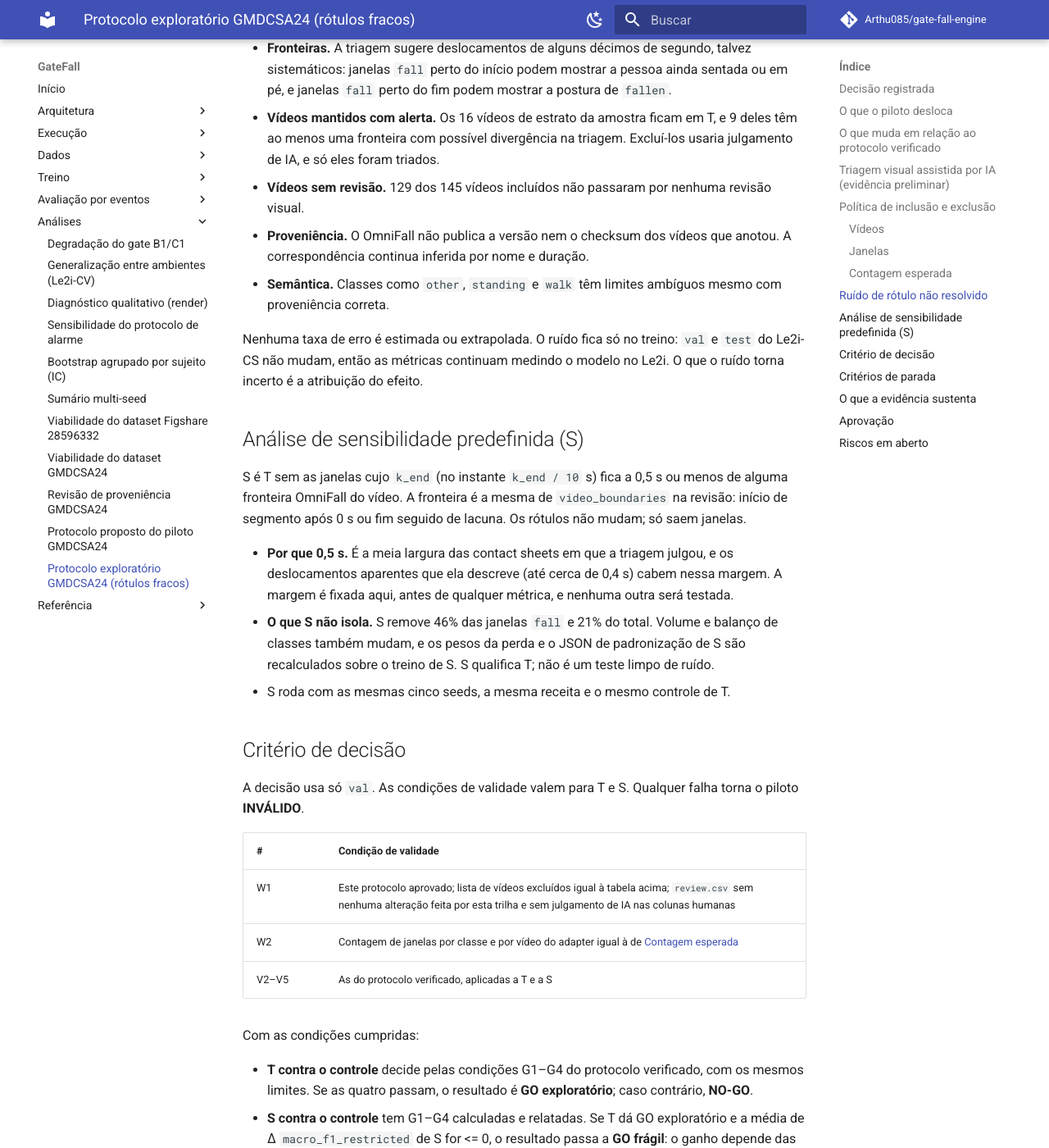
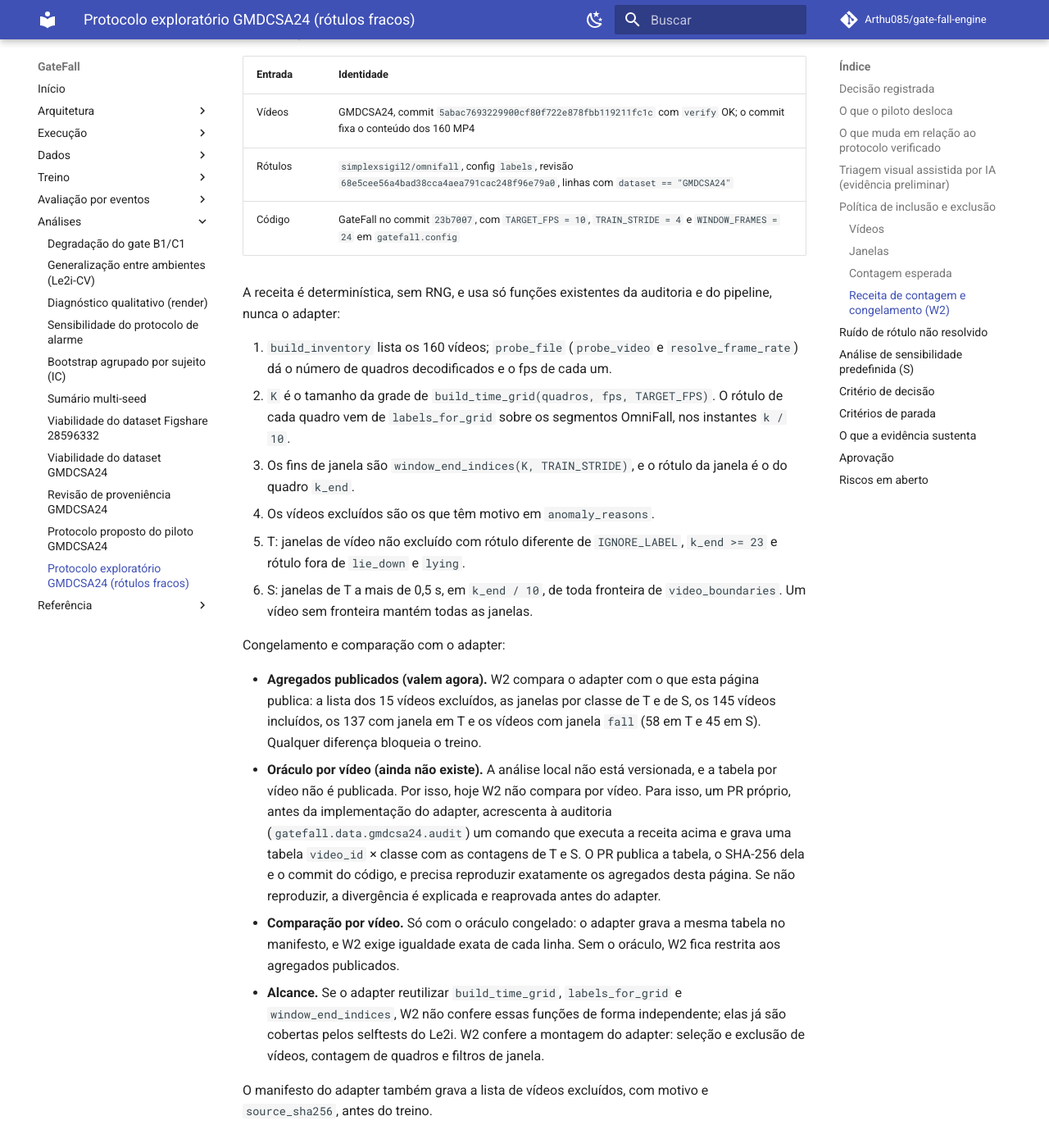
Before and after one commit to Arthu085/gate-fall-engine, an MkDocs documentation site: the page built from docs/analysis/gmdcsa24-weak-label-protocol.md, in a window 1280 px wide and 1400 px high, scrolled down 6635 px. Shown: the whole window at 82% size. Built offline with MkDocs 1.6.1 and Material for MkDocs 9.7.7, drawn with Linux system fonts in a browser that asks for light colours; comment, search, counter and statistics services are not loaded; some of the changed text lies outside the part shown.

Commit message:
docs(analysis): clarify gmdcsa24 weak-label margin, S and W2
Co-Authored-By: Claude <noreply@anthropic.com>

```diff
--- a/docs/analysis/gmdcsa24-weak-label-protocol.md
+++ b/docs/analysis/gmdcsa24-weak-label-protocol.md
@@ -109,8 +109,9 @@ O padrão descrito pela triagem, ainda como hipótese, é este: inícios de
 `fall` marcados antes de o movimento ficar visível (até cerca de 0,4 s) e
 fins de `fall`, `sit_down` e `lie_down` marcados depois de a postura final
 aparecer. Se for real, é ruído de fronteira de alguns décimos de segundo,
-concentrado perto das transições. É isso que a
-[análise de sensibilidade](#analise-de-sensibilidade-predefinida-s) testa.
+concentrado perto das transições. Essa hipótese motivou a
+[análise de sensibilidade](#analise-de-sensibilidade-predefinida-s) e
+informou a margem dela. S não isola esse ruído.
 
 Regras para essa evidência:
 
@@ -119,8 +120,10 @@ Regras para essa evidência:
   `reviewer`, `reviewed_at`, `notes`) é preenchida ou pré-preenchida com a
   triagem, e nenhum caso conta como `confirmed`, `discrepancy` ou `excluded`
   por causa dela.
-- A triagem não entra na política de exclusão, nas condições de validade, no
-  critério de decisão nem na escolha de qualquer parâmetro.
+- A triagem não entra na exclusão de vídeos, nas regras de janela de T, nas
+  condições de validade nem no critério de decisão. A única influência dela
+  num parâmetro é a margem de 0,5 s de S, escolhida depois da triagem e
+  declarada em [S](#analise-de-sensibilidade-predefinida-s).
 - O relatório fica só na máquina local, em
   `data/scratch/gmdcsa24/provenance/gmdcsa24_relatorio_triagem_visual_ia.md`
   (ignorado pelo Git), com SHA-256
@@ -131,8 +134,9 @@ Regras para essa evidência:
 Os rótulos OmniFall pinados entram como estão: **sem reetiquetar, deslocar
 instantes, cortar ou mesclar segmentos**. Onde há anomalia documentada, sai o
 vídeo inteiro; nada é corrigido. Toda regra é recalculada pelo código
-existente a partir do clone pinado e do OmniFall pinado. Nenhuma usa a
-triagem por IA, métrica de modelo ou julgamento caso a caso.
+existente a partir do clone pinado e do OmniFall pinado. Nenhuma regra de
+vídeo ou de janela de T usa a triagem por IA, métrica de modelo ou julgamento
+caso a caso. A margem de S é a exceção declarada: a triagem a informou.
 
 ### Vídeos
 
@@ -154,7 +158,8 @@ triagem por IA, métrica de modelo ou julgamento caso a caso.
    rótulos OmniFall), as sobreposições de arredondamento abaixo de 0,1 s
    (resolvidas por `labels_for_grid`, como no Le2i) e o resultado da triagem.
 
-Os 15 vídeos excluídos, recalculados em 2026-10-19:
+Os 15 vídeos excluídos, recalculados em 2026-10-19 pela análise local de
+[Contagem esperada](#contagem-esperada):
 
 | Vídeo | Motivo |
 | --- | --- |
@@ -188,9 +193,13 @@ sem mudança. O tratamento S remove ainda as janelas perto de fronteira
 
 ### Contagem esperada
 
-Calculada em 2026-10-19 sobre o clone pinado, com a grade de taxa constante
-do `probe` e as regras acima. A mesma conta reproduz a estimativa do
-protocolo verificado (2 119 janelas em 149 vídeos).
+Calculada em 2026-10-19 por uma análise local não versionada, com a
+[receita](#receita-de-contagem-e-congelamento-w2) e as entradas pinadas
+abaixo. Esses números ainda não foram reproduzidos de forma independente. A
+mesma análise, com as regras do protocolo verificado, dá 2 119 janelas em 149
+vídeos, igual à estimativa publicada lá. Essa estimativa também veio de uma
+análise local, então a coincidência mostra consistência, não verificação
+independente.
 
 | Etapa | Janelas |
 | --- | ---: |
@@ -220,9 +229,58 @@ protocolo verificado (2 119 janelas em 149 vídeos).
 - Janelas de T por sujeito: S1 208, S2 759, S3 568, S4 438. Janelas `fall`:
   S1 25, S2 101, S3 72, S4 27.
 
-A lista de vídeos excluídos, com motivo e `source_sha256`, e a contagem por
-classe e por vídeo de T e S são gravadas no manifesto do adapter antes do
-treino e precisam bater com esta página (condição W2).
+### Receita de contagem e congelamento (W2)
+
+Entradas pinadas:
+
+| Entrada | Identidade |
+| --- | --- |
+| Vídeos | GMDCSA24, commit `5abac7693229900cf80f722e878fbb119211fc1c` com `verify` OK; o commit fixa o conteúdo dos 160 MP4 |
+| Rótulos | `simplexsigil2/omnifall`, config `labels`, revisão `68e5cee56a4bad38cca4aea791cac248f96e79a0`, linhas com `dataset == "GMDCSA24"` |
+| Código | GateFall no commit `23b7007`, com `TARGET_FPS = 10`, `TRAIN_STRIDE = 4` e `WINDOW_FRAMES = 24` em `gatefall.config` |
+
+A receita é determinística, sem RNG, e usa só funções existentes da auditoria
+e do pipeline, nunca o adapter:
+
+1. `build_inventory` lista os 160 vídeos; `probe_file` (`probe_video` e
+   `resolve_frame_rate`) dá o número de quadros decodificados e o fps de cada
+   um.
+2. `K` é o tamanho da grade de `build_time_grid(quadros, fps, TARGET_FPS)`. O
+   rótulo de cada quadro vem de `labels_for_grid` sobre os segmentos OmniFall,
+   nos instantes `k / 10`.
+3. Os fins de janela são `window_end_indices(K, TRAIN_STRIDE)`, e o rótulo da
+   janela é o do quadro `k_end`.
+4. Os vídeos excluídos são os que têm motivo em `anomaly_reasons`.
+5. T: janelas de vídeo não excluído com rótulo diferente de `IGNORE_LABEL`,
+   `k_end >= 23` e rótulo fora de `lie_down` e `lying`.
+6. S: janelas de T a mais de 0,5 s, em `k_end / 10`, de toda fronteira de
+   `video_boundaries`. Um vídeo sem fronteira mantém todas as janelas.
+
+Congelamento e comparação com o adapter:
+
+- **Agregados publicados (valem agora).** W2 compara o adapter com o que esta
+  página publica: a lista dos 15 vídeos excluídos, as janelas por classe de T
+  e de S, os 145 vídeos incluídos, os 137 com janela em T e os vídeos com
+  janela `fall` (58 em T e 45 em S). Qualquer diferença bloqueia o treino.
+- **Oráculo por vídeo (ainda não existe).** A análise local não está
+  versionada, e a tabela por vídeo não é publicada. Por isso, hoje W2 não
+  compara por vídeo. Para isso, um PR próprio, antes da implementação do
+  adapter, acrescenta à auditoria (`gatefall.data.gmdcsa24.audit`) um comando
+  que executa a receita acima e grava uma tabela `video_id` × classe com as
+  contagens de T e S. O PR publica a tabela, o SHA-256 dela e o commit do
+  código, e precisa reproduzir exatamente os agregados desta página. Se não
+  reproduzir, a divergência é explicada e reaprovada antes do adapter.
+- **Comparação por vídeo.** Só com o oráculo congelado: o adapter grava a mesma
+  tabela no manifesto, e W2 exige igualdade exata de cada linha. Sem o
+  oráculo, W2 fica restrita aos agregados publicados.
+- **Alcance.** Se o adapter reutilizar `build_time_grid`, `labels_for_grid` e
+  `window_end_indices`, W2 não confere essas funções de forma independente;
+  elas já são cobertas pelos selftests do Le2i. W2 confere a montagem do
+  adapter: seleção e exclusão de vídeos, contagem de quadros e filtros de
+  janela.
+
+O manifesto do adapter também grava a lista de vídeos excluídos, com motivo e
+`source_sha256`, antes do treino.
 
 ## Ruído de rótulo não resolvido
 
@@ -253,14 +311,21 @@ ou menos de alguma fronteira OmniFall do vídeo. A fronteira é a mesma de
 `video_boundaries` na revisão: início de segmento após 0 s ou fim seguido de
 lacuna. Os rótulos não mudam; só saem janelas.
 
-- **Por que 0,5 s.** É a meia largura das contact sheets em que a triagem
-  julgou, e os deslocamentos aparentes que ela descreve (até cerca de 0,4 s)
-  cabem nessa margem. A margem é fixada aqui, antes de qualquer métrica, e
-  nenhuma outra será testada.
-- **O que S não isola.** S remove 46% das janelas `fall` e 21% do total.
-  Volume e balanço de classes também mudam, e os pesos da perda e o JSON de
-  padronização de S são recalculados sobre o treino de S. S qualifica T; não
-  é um teste limpo de ruído.
+- **Como 0,5 s foi escolhido.** A margem foi escolhida depois da triagem por
+  IA e informada por ela: é a meia largura das contact sheets em que a
+  triagem julgou, e cobre os deslocamentos aparentes que ela descreve (até
+  cerca de 0,4 s). A escolha veio antes de qualquer treino, extração de
+  features ou resultado de avaliação de modelo. A margem fica fixa, e nenhuma
+  outra será testada.
+- **O que isso não muda.** Usar a triagem para fixar a margem não transforma
+  julgamento de IA em rótulo verificado. S continua uma análise exploratória
+  sobre rótulos fracos, e nenhuma fronteira passa a ser tratada como
+  confirmada ou errada.
+- **O que S muda além das fronteiras.** S remove as janelas perto de
+  fronteira, mas também muda o tamanho do treino (−21% das janelas), o
+  balanço de classes (−46% das janelas `fall`), os pesos da
+  `CrossEntropyLoss` e as estatísticas do JSON de padronização, recalculados
+  sobre o treino de S. Por isso S não isola o efeito do ruído de fronteira.
 - S roda com as mesmas cinco seeds, a mesma receita e o mesmo controle de T.
 
 ## Critério de decisão
@@ -271,7 +336,7 @@ falha torna o piloto **INVÁLIDO**.
 | # | Condição de validade |
 | --- | --- |
 | W1 | Este protocolo aprovado; lista de vídeos excluídos igual à tabela acima; `review.csv` sem nenhuma alteração feita por esta trilha e sem julgamento de IA nas colunas humanas |
-| W2 | Contagem de janelas por classe e por vídeo do adapter igual à de [Contagem esperada](#contagem-esperada) |
+| W2 | Saída do adapter igual aos agregados publicados em [Receita de contagem](#receita-de-contagem-e-congelamento-w2); por vídeo, só se o oráculo tiver sido congelado antes do adapter |
 | V2–V5 | As do protocolo verificado, aplicadas a T e a S |
 
 Com as condições cumpridas:
@@ -281,8 +346,14 @@ Com as condições cumpridas:
   exploratório**; caso contrário, **NO-GO**.
 - **S contra o controle** tem G1–G4 calculadas e relatadas. Se T dá GO
   exploratório e a média de Δ `macro_f1_restricted` de S for <= 0, o resultado
-  passa a **GO frágil**: o ganho depende das janelas perto de fronteira, que
-  são as mais expostas ao ruído. S nunca transforma NO-GO em GO.
+  passa a **GO frágil**. S nunca transforma NO-GO em GO.
+
+GO frágil é uma regra operacional, não uma explicação causal. Ele significa
+que a melhora de T não se reproduziu sob a distribuição de treino modificada
+de S. Não prova que o ruído das janelas perto de fronteira causou a melhora
+de T: a falha pode vir de qualquer outra mudança de S (tamanho, balanço,
+pesos da perda ou padronização). Do mesmo modo, um S positivo não prova que
+as janelas de fronteira eram ruído.
 
 O relatório mostra também a diferença de média e desvio por bloco de features
 entre o JSON do controle e os de T e S, e as métricas descritivas de `test`,
@@ -319,7 +390,8 @@ O piloto **não** sustenta, com nenhum resultado:
 
 - que as anotações OmniFall do GMDCSA24 estão corretas, nem qualquer taxa de
   erro delas;
-- que o ruído de rótulo não importa (S muda volume e balanço junto);
+- que o ruído de rótulo não importa, nem que o ruído de fronteira explica o
+  resultado de T (S muda tamanho, balanço, pesos e padronização junto);
 - a condição V1, o pré-requisito 2 da viabilidade, a etapa 3 (B0, B1, C0 e
   C1), a promoção ao protocolo canônico ou a troca de alguma referência;
 - qualquer desempenho no GMDCSA24, no Le2i-CV ou em `test` (só descritivo);
@@ -339,15 +411,18 @@ ordem:
 1. Um PR separado muda o status deste documento para aprovado, com a decisão
    explícita do responsável pelo projeto sobre: a aceitação da proveniência
    não verificada só para esta trilha, a política de exclusão e as contagens,
-   a análise S com a margem de 0,5 s, os critérios de parada e os limites das
-   alegações.
-2. O adapter isolado (`data/processed/gmdcsa24/`), o manifesto com a lista de
+   a análise S com a margem de 0,5 s escolhida depois da triagem, os
+   critérios de parada e os limites das alegações.
+2. Se a comparação por vídeo de W2 for exigida, o oráculo de contagem é
+   implementado e congelado em PR próprio, antes do adapter (ver
+   [Receita de contagem](#receita-de-contagem-e-congelamento-w2)).
+3. O adapter isolado (`data/processed/gmdcsa24/`), o manifesto com a lista de
    exclusão, a montagem dos treinos de T e S e as checagens W1, W2, V2 e V5
    são implementados e revisados em PR próprio, com selftests sintéticos, sem
    alterar os selftests e as referências do Le2i. O adapter decodifica sem
    duplicar quadros.
-3. A extração, os treinos e qualquer sincronização com o Google Drive são
-   autorizados à parte, depois dos passos 1 e 2.
+4. A extração, os treinos e qualquer sincronização com o Google Drive são
+   autorizados à parte, depois dos passos anteriores.
 
 ## Riscos em aberto
 
```
